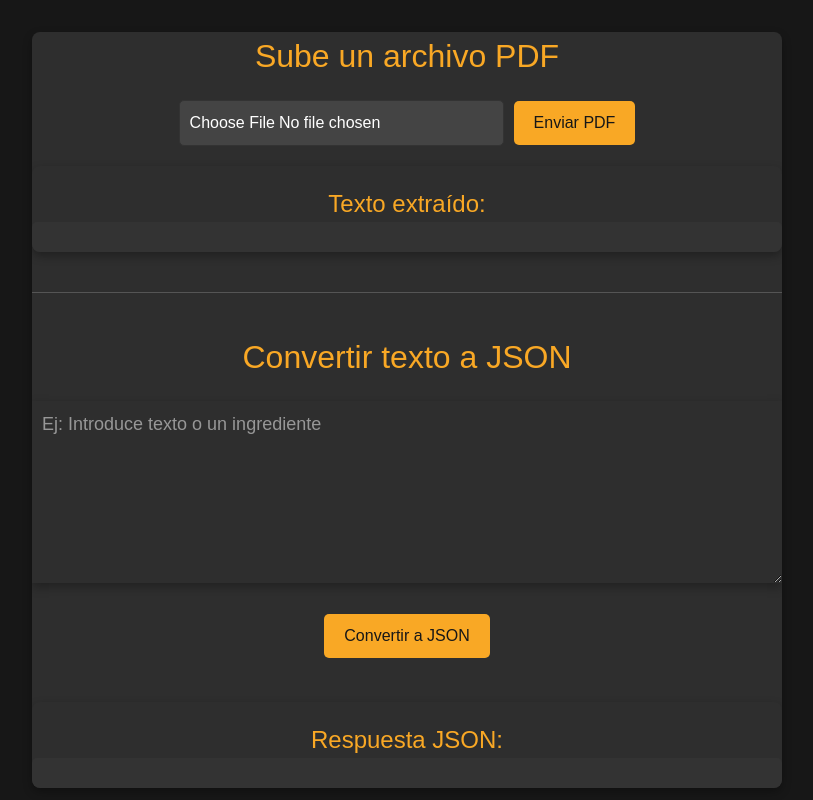
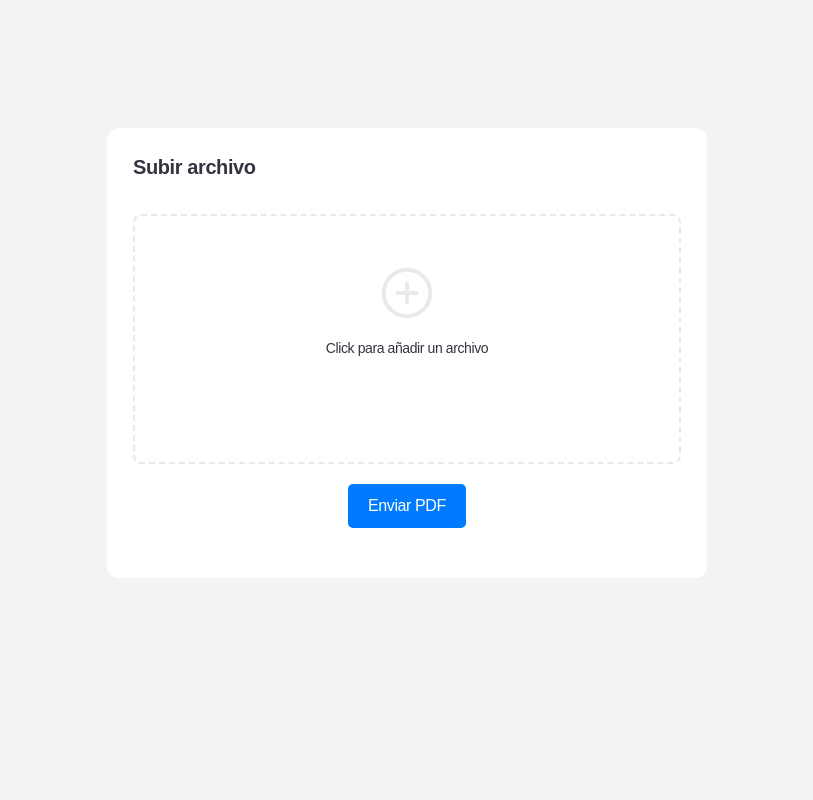
Before and after one commit to basso-23/crear_plan_estudio, a Next.js app: page / in a window 1280 px wide. Shown: the top 800 px of the page, without its empty margins (233-1046 px from the left). Built offline with nearby package versions, Linux system fonts and the light colour scheme.

Commit message:
before changing laptop

```diff
--- a/package.json
+++ b/package.json
@@ -9,9 +9,11 @@
     "lint": "next lint"
   },
   "dependencies": {
+    "@fontsource-variable/inter": "^5.2.6",
     "next": "15.3.3",
     "react": "^19.0.0",
-    "react-dom": "^19.0.0"
+    "react-dom": "^19.0.0",
+    "react-icons": "^5.5.0"
   },
   "devDependencies": {
     "@tailwindcss/postcss": "^4",
--- a/src/app/globals.css
+++ b/src/app/globals.css
@@ -1,105 +1,89 @@
 @import "tailwindcss"; /* Puedes quitar esta línea si no usas Tailwind */
 
 :root {
-  background-color: #171717;
-  color: #fafafa;
+  background-color: #f3f2f5;
+  color: #34333f;
+  font-family: "Inter Variable", sans-serif;
+  letter-spacing: -0.025em;
 }
 
-body {
-  background-color: #171717;
-  color: white;
-  font-family: Arial, sans-serif;
-  margin: 0;
-  padding: 0;
-  display: flex;
-  justify-content: center;
-  align-items: center;
+.main-container {
   min-height: 100dvh;
-  text-align: center;
-
-  padding: 32px 0px;
+  width: 100%;
+  max-width: 1024px;
+  margin: auto;
 }
 
-div {
-  width: 750px;
-  background-color: #2e2e2e;
-  border-radius: 8px;
-  box-shadow: 0 4px 10px rgba(0, 0, 0, 0.3);
+.upload-container {
+  background-color: #ffffff;
+  border-radius: 12px;
+  width: 600px;
+  height: 450px;
   overflow: hidden;
+  padding: 24px 26px;
 }
 
-h1 {
-  color: #f9a825;
-  font-size: 2rem;
-  margin-bottom: 20px;
+.upload-container h1 {
+  font-weight: 600;
+  font-size: 20px;
 }
 
 form {
-  margin-bottom: 20px;
+  width: 100%;
+  border-radius: 10px;
+  flex-direction: column;
+  justify-content: center;
+  align-items: center;
+  display: flex;
 }
 
-/* PDF Input */
 input[type="file"] {
-  background-color: #444;
-  color: white;
-  padding: 10px;
-  border: 1px solid #333;
-  border-radius: 5px;
-  font-size: 1rem;
-  margin-right: 10px;
-  cursor: pointer;
+  display: none;
 }
 
-/* Texto Input para recetas */
-input[type="text"] {
-  background-color: #444;
-  color: white;
-  padding: 10px;
-  border: 1px solid #333;
-  border-radius: 5px;
-  font-size: 1rem;
-  width: 60%;
-  margin-right: 10px;
+form label {
+  width: 100%;
+  height: 250px;
+  display: flex;
+  flex-direction: column;
+  align-items: center;
+  cursor: pointer;
+  padding: 20px;
+  border: 2px dashed #e7eae9;
+  border-radius: 8px;
+  margin-top: 32px;
+  transition: background-color 0.3s;
 }
 
-/* Botón general */
+form label:hover {
+  background-color: #e6f0ff;
+  border: 2px dashed #007bff;
+}
+
+form span {
+  font-size: 14px;
+  font-weight: 500;
+  margin-top: 14px;
+}
+
+.add-icon {
+  margin-top: 26px;
+  color: #e7eae9;
+  font-size: 62px;
+}
+
+/* Estilos para el botón de enviar */
 button {
-  background-color: #f9a825;
-  color: #171717;
+  background-color: #007bff;
+  color: white;
   border: none;
   padding: 10px 20px;
+  margin-top: 20px;
+  cursor: pointer;
   border-radius: 5px;
-  font-size: 1rem;
-  cursor: pointer;
-  transition: background-color 0.3s ease;
+  font-size: 16px;
 }
 
 button:hover {
-  background-color: #c17900;
+  background-color: #0056b3;
 }
-
-h2 {
-  font-size: 1.5rem;
-  margin-top: 20px;
-  color: #f9a825;
-}
-
-pre {
-  background-color: #333;
-  color: #dcdcdc;
-  padding: 15px;
-  border-radius: 5px;
-  max-height: 300px;
-  overflow-y: auto;
-  text-align: left;
-  font-size: 1rem;
-  white-space: pre-wrap;
-  word-wrap: break-word;
-}
-
-textarea {
-  box-shadow: 0 4px 10px #0000004d;
-  font-size: 18px;
-  padding: 10px;
-  width: 100%;
-}
--- a/src/app/layout.js
+++ b/src/app/layout.js
@@ -1,15 +1,5 @@
-import { Geist, Geist_Mono } from "next/font/google";
 import "./globals.css";
-
-const geistSans = Geist({
-  variable: "--font-geist-sans",
-  subsets: ["latin"],
-});
-
-const geistMono = Geist_Mono({
-  variable: "--font-geist-mono",
-  subsets: ["latin"],
-});
+import "@fontsource-variable/inter";
 
 export const metadata = {
   title: "Create Next App",
@@ -18,12 +8,8 @@ export const metadata = {
 
 export default function RootLayout({ children }) {
   return (
-    <html lang="en">
-      <body
-        className={`${geistSans.variable} ${geistMono.variable} antialiased`}
-      >
-        {children}
-      </body>
+    <html lang="es">
+      <body>{children}</body>
     </html>
   );
 }
--- a/src/components/views/Dashboard.jsx
+++ b/src/components/views/Dashboard.jsx
@@ -1,11 +1,11 @@
 "use client";
 import { useState } from "react";
+import { IoAddCircleOutline } from "react-icons/io5";
 
 export default function Dashboard() {
   const [pdfFile, setPdfFile] = useState(null);
+  const [jsonResponse, setJsonResponse] = useState("");
   const [extractedText, setExtractedText] = useState("");
-  const [ingredient, setIngredient] = useState("");
-  const [jsonResponse, setJsonResponse] = useState("");
 
   const handleFileChange = (e) => {
     setPdfFile(e.target.files[0]);
@@ -19,122 +19,51 @@ export default function Dashboard() {
     formData.append("file", pdfFile);
 
     try {
-      const response = await fetch("http://127.0.0.1:8000/extract_text", {
+      const response = await fetch("http://127.0.0.1:8000/process_pdf", {
         method: "POST",
         body: formData,
       });
 
       if (response.ok) {
         const data = await response.json();
-        setExtractedText(data.text);
+        setExtractedText(data.text); // Texto extraído del PDF
+        setJsonResponse(data.json); // JSON generado por OpenAI
       } else {
         const errorData = await response.json();
-        alert(errorData.message); // Mostrar el mensaje de error si lo hay
+        alert(errorData.message);
       }
     } catch (error) {
       console.error("Error de red:", error);
     }
   };
 
-  // Función para enviar texto a la API de FastAPI para convertir a JSON
-  const handleConvertTextToJson = async (e) => {
-    e.preventDefault();
-    if (!extractedText && !ingredient.trim())
-      return alert("Por favor, ingresa texto o ingrediente");
-
-    try {
-      const response = await fetch("http://127.0.0.1:8000/convert_to_json", {
-        method: "POST",
-        headers: { "Content-Type": "application/json" },
-        body: JSON.stringify({
-          name: extractedText || ingredient, // Enviar el texto extraído o el ingrediente ingresado
-        }),
-      });
-
-      if (response.ok) {
-        const data = await response.json();
-        setJsonResponse(data.json); // Guardar la respuesta JSON
-      } else {
-        const errorData = await response.json();
-
-        // Si el mensaje de error es debido a los tokens excedidos, solo mostramos la alerta
-        if (
-          errorData.message &&
-          errorData.message.includes("El texto excede el límite de tokens")
-        ) {
-          alert(errorData.message); // Mostrar solo la alerta, no el error en consola
-        } else {
-          console.error("Error al convertir texto a JSON:", errorData.message);
-          alert("Ocurrió un error inesperado, por favor intenta de nuevo.");
-        }
-      }
-    } catch (error) {
-      console.error("Error de red:", error);
-    }
-  };
-
-  // Función para copiar al portapapeles
-  const copyToClipboard = (text) => {
-    navigator.clipboard
-      .writeText(text)
-      .then(() => {
-        alert("Texto copiado al portapapeles");
-      })
-      .catch((err) => {
-        console.error("Error al copiar al portapapeles:", err);
-      });
-  };
-
   return (
-    <div>
-      <h1>Sube un archivo PDF</h1>
+    <div className="main-container">
+      <div className="upload-container mx-auto mt-32">
+        <h1>Subir archivo</h1>
         <form onSubmit={handleSubmit}>
+          <label>
+            <div className="add-icon">
+              <IoAddCircleOutline />
+            </div>
+            <span>Click para añadir un archivo</span>
             <input
               type="file"
               accept="application/pdf"
               onChange={handleFileChange}
             />
+          </label>
           <button type="submit">Enviar PDF</button>
         </form>
 
+        {jsonResponse && (
           <div>
-        <h2>Texto extraído:</h2>
-        <pre>{extractedText}</pre>
+            <pre>data descargada</pre>
           </div>
-      {extractedText && (
-        <button className="my-6" onClick={() => copyToClipboard(extractedText)}>
-          Copiar Texto Extraído
-        </button>
-      )}
-      <hr style={{ margin: "40px 0", borderColor: "#555" }} />
-
-      <h1>Convertir texto a JSON</h1>
-      <form onSubmit={handleConvertTextToJson}>
-        <textarea
-          value={ingredient}
-          onChange={(e) => setIngredient(e.target.value)}
-          placeholder="Ej: Introduce texto o un ingrediente"
-          className="text-input"
-          rows={6} // Puedes ajustar el número de filas para que el textarea sea más grande
-          cols={50} // Ajusta el ancho del textarea
-        />
-        <button type="submit" className="my-6">
-          Convertir a JSON
-        </button>
-      </form>
-
-      <div>
-        <h2>Respuesta JSON:</h2>
-        <pre>{jsonResponse}</pre>
-        {jsonResponse && (
-          <button
-            className="my-6"
-            onClick={() => copyToClipboard(jsonResponse)}
-          >
-            Copiar JSON
-          </button>
         )}
       </div>
+
+      <div className=" mt-96">tabla abajo</div>
     </div>
   );
 }
```
Also changed, not shown: 2 other files (tests, documents, lock files or other folders). Lines whose indentation alone changed are shown as unchanged.
